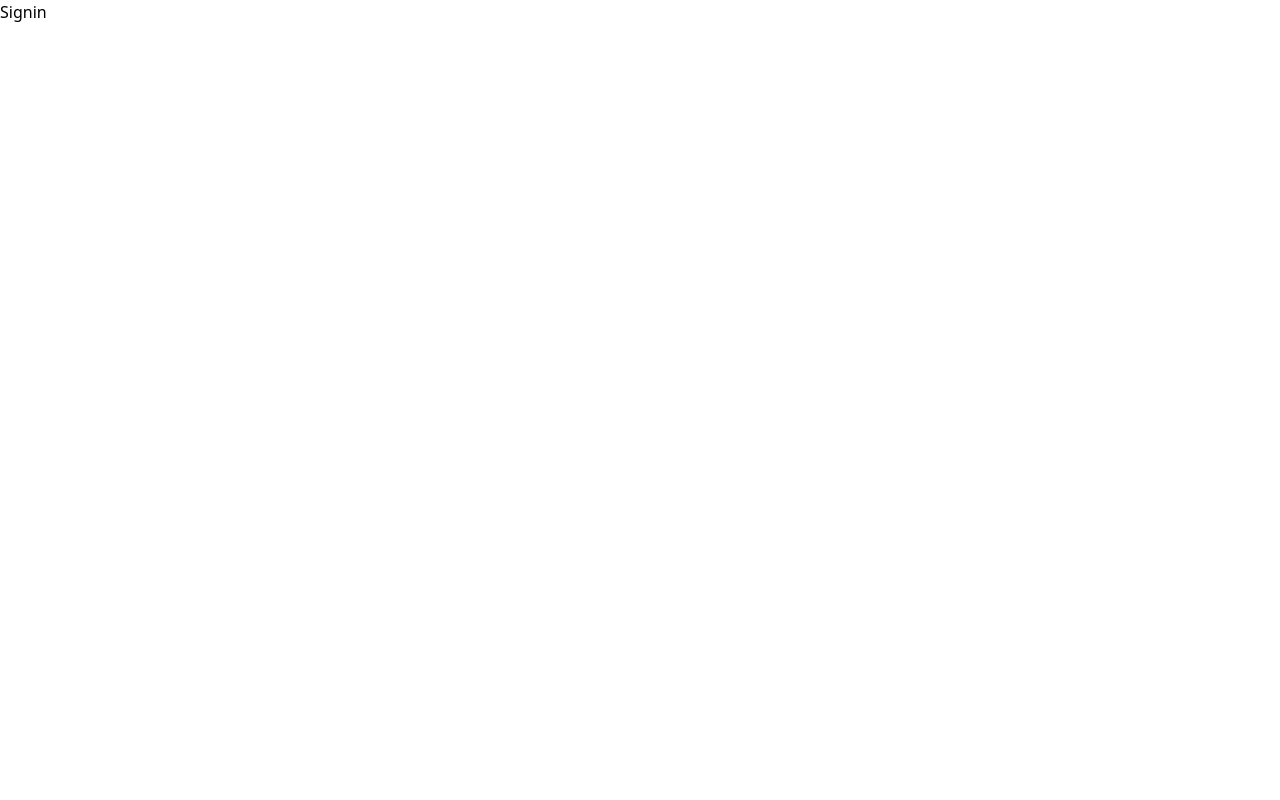
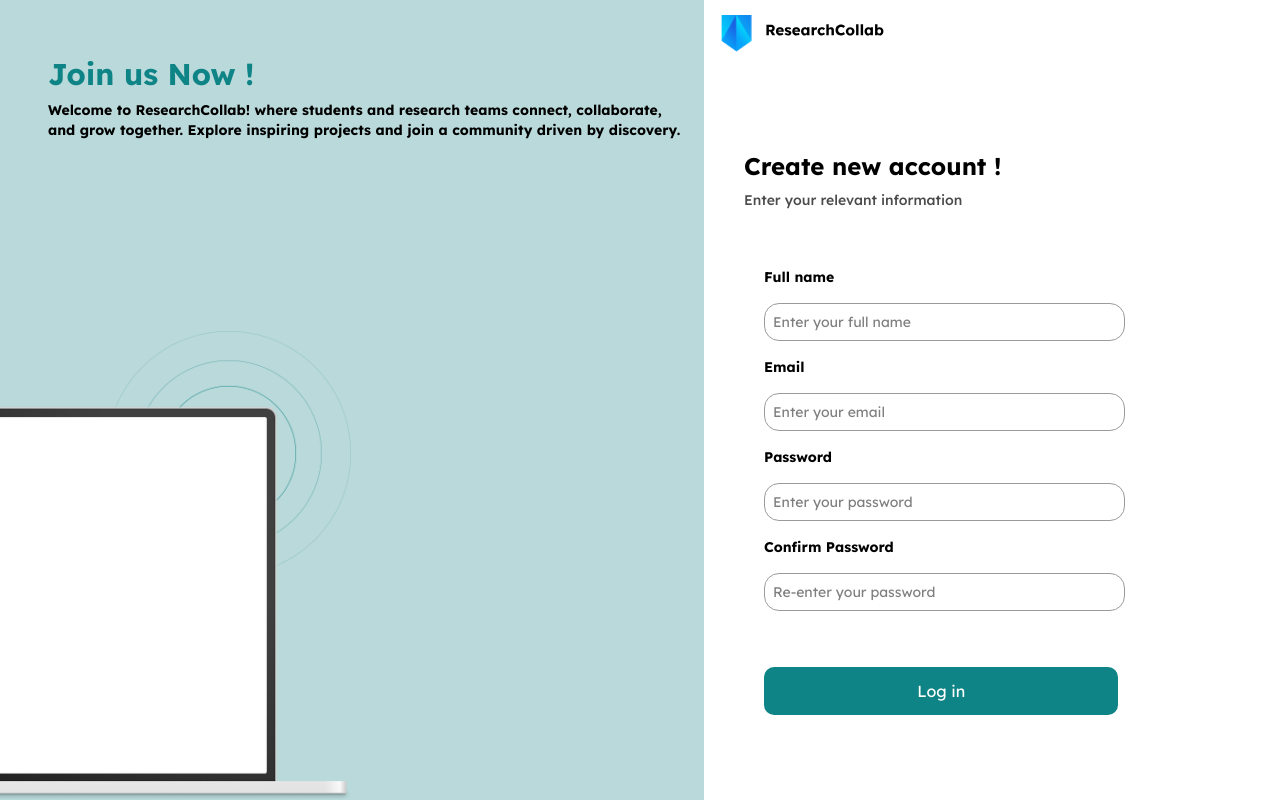
Before and after one commit to mohamedfrix/group_project_front, a Next.js app: page /signin in a window 1280 px wide. Built offline with nearby package versions, Linux system fonts and the light colour scheme.

Commit message:
sigin page

```diff
--- /dev/null
+++ b/src/app/(auth)/components/inputField.tsx
@@ -0,0 +1,16 @@
+export default function InputField({
+  label,
+  type,
+  placeholder,
+}: InputFieldProps) {
+  return (
+    <>
+      <div className="text-sm font-bold font-lexend ">{label}</div>
+      <input
+        type={type}
+        placeholder={placeholder}
+        className="border-1 border-[#9B9B9B] rounded-[15px] p-2 font-lexend focus:border-primary focus:outline-none text-sm"
+      />
+    </>
+  );
+}
--- /dev/null
+++ b/src/app/(auth)/signin/components/signin.tsx
@@ -0,0 +1,57 @@
+import InputField from "../../components/inputField";
+
+export default function SigninForm() {
+  const iputFieldProps: InputFieldProps[] = [
+    {
+      label: "Full name",
+      type: "text",
+      placeholder: "Enter your full name",
+    },
+    {
+      label: "Email",
+      type: "text",
+      placeholder: "Enter your email",
+    },
+    {
+      label: "Password",
+      type: "password",
+      placeholder: "Enter your password",
+    },
+    {
+      label: "Confirm Password",
+      type: "password",
+      placeholder: "Re-enter your password",
+    },
+  ];
+  return (
+    <>
+      <div className="flex flex-col h-full w-full gap-14 justify-center items-start ml-10 ">
+        <div className="flex flex-col gap-2 w-full">
+          <div className="text-2xl font-lexend font-bold">
+            Create new account !
+          </div>
+          <div className="text-[14px] font-medium opacity-70 font-lexend ">
+            Enter your relevant information
+          </div>
+        </div>
+        <div className="w-full pl-5">
+          <div className="flex flex-col gap-4 w-[65%]">
+            {iputFieldProps.map((inputFieldProps, index) => (
+              <InputField
+                key={index}
+                label={inputFieldProps.label}
+                type={inputFieldProps.type}
+                placeholder={inputFieldProps.placeholder}
+              />
+            ))}
+          </div>
+        </div>
+        <div className="w-[65%] pl-5">
+          <div className="bg-primary p-3 font-lexend text-white rounded-[10px] flex justify-center items-center cursor-pointer">
+            Log in
+          </div>
+        </div>
+      </div>
+    </>
+  );
+}
--- a/src/app/(auth)/signin/page.tsx
+++ b/src/app/(auth)/signin/page.tsx
@@ -1,7 +1,36 @@
+import Image from "next/image";
+import logo from "@/assets/logo_horizonal.svg";
+import background from "@/assets/pc.png";
+import SigninForm from "@/app/(auth)/signin/components/signin";
+
 export default function Signin() {
   return (
     <>
-      <h1>Signin</h1>
+      <div className="flex flex-row h-screen w-full overflow-hidden">
+        <div className="bg-primary-light grow-0 shrink basis-[55%] relative overflow-hidden">
+          <div className="flex flex-col gap-2 mt-14 ml-12">
+            <div className="text-3xl font-lexend text-primary font-bold">
+              Join us Now !
+            </div>
+            <div className="text-sm font-lexend font-bold ">
+              Welcome to ResearchCollab! where students and research teams
+              connect, collaborate, <br />
+              and grow together. Explore inspiring projects and join a community
+              driven by discovery.
+            </div>
+          </div>
+          <Image
+            src={background}
+            alt="any"
+            className="object-cover absolute left-[-50%] bottom-[0%]"
+            style={{ transform: "scaleX(-1)" }}
+          />
+        </div>
+        <div className="flex flex-col grow shrink basis-[45%] justify-end items-start">
+          <Image src={logo} alt="any" className="w-48 p-3" />
+          <SigninForm />
+        </div>
+      </div>
     </>
   );
 }
--- /dev/null
+++ b/src/app/(auth)/types.tsx
@@ -0,0 +1,6 @@
+// used for input fields
+type InputFieldProps = {
+  label: string;
+  type: string;
+  placeholder: string;
+};
```
